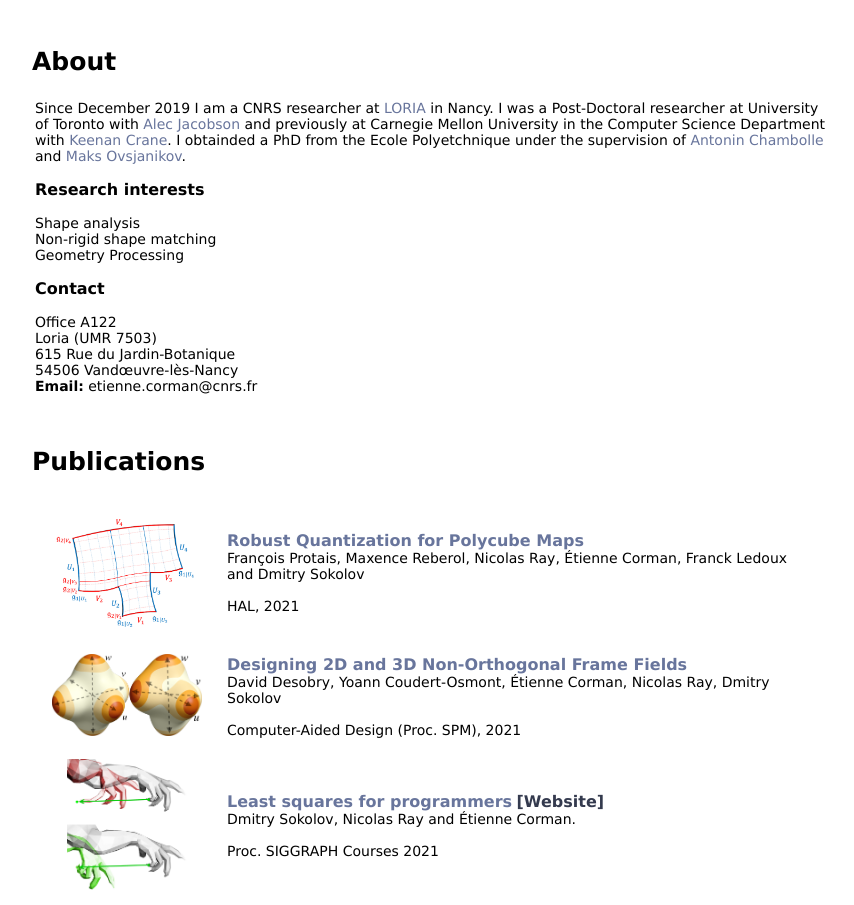
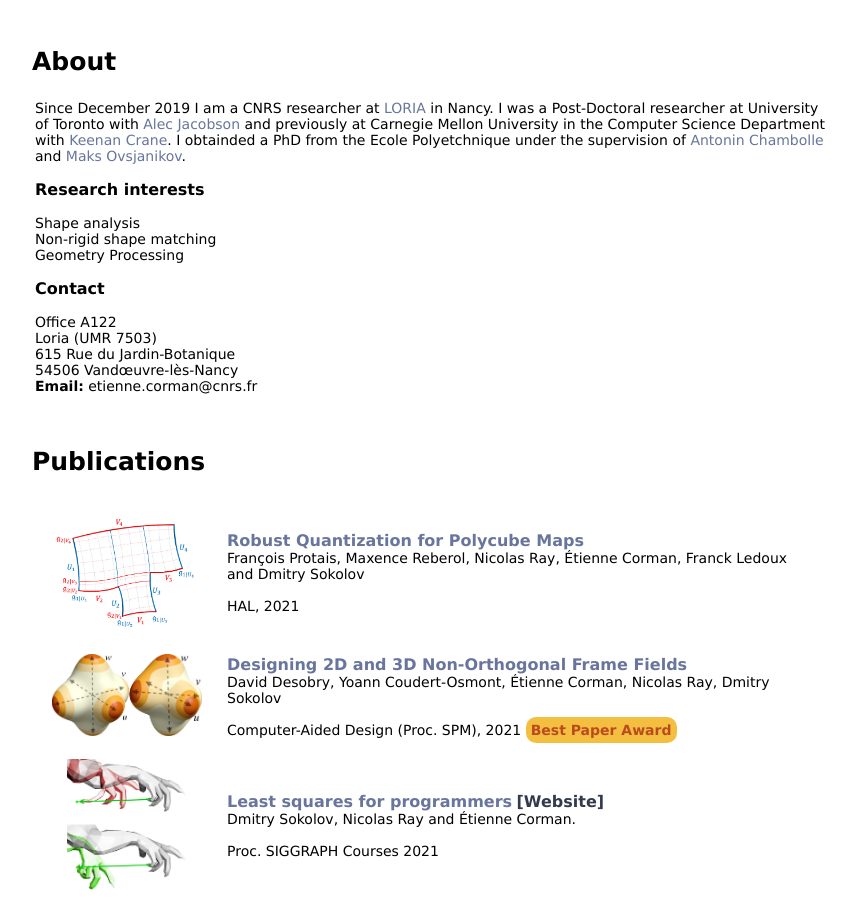
Before and after one commit to etcorman/etcorman.github.io, a plain HTML site: page index.html in a window 1280 px wide. Shown: the part 114-1019 px from the top of the page, without its empty margins (208-1062 px from the left). Drawn offline with Linux system fonts and the light colour scheme.

Commit message:
best paper award

```diff
--- a/index.html
+++ b/index.html
@@ -74,6 +74,7 @@
 						<a class="paper" href="Papers/ff_nonortho.pdf">Designing 2D and 3D Non-Orthogonal Frame Fields</a> <br>
 						David Desobry, Yoann Coudert-Osmont, Étienne Corman, Nicolas Ray, Dmitry Sokolov <br/><br/>
 						Computer-Aided Design (Proc. SPM), 2021
+						<a class="award" href="http://solidmodeling.org/spm-conferences/">Best Paper Award</a> <br>
 					</td>
 				</tr>
 
--- a/style.css
+++ b/style.css
@@ -105,6 +105,18 @@ a
 	color:#68759c;
 }
 
+a.award
+{
+	border-radius: 10px;
+	background: #f4be41;
+	padding: 5px;
+	width: 200px;
+	height: 150px;
+	text-decoration: none;
+	font: Verdana, Georgia, "Times New Roman", Times, serif;
+	font-weight: bold;
+	color:#ba4b1f;
+}
 a.paper
 {
 	text-decoration: none;
```
